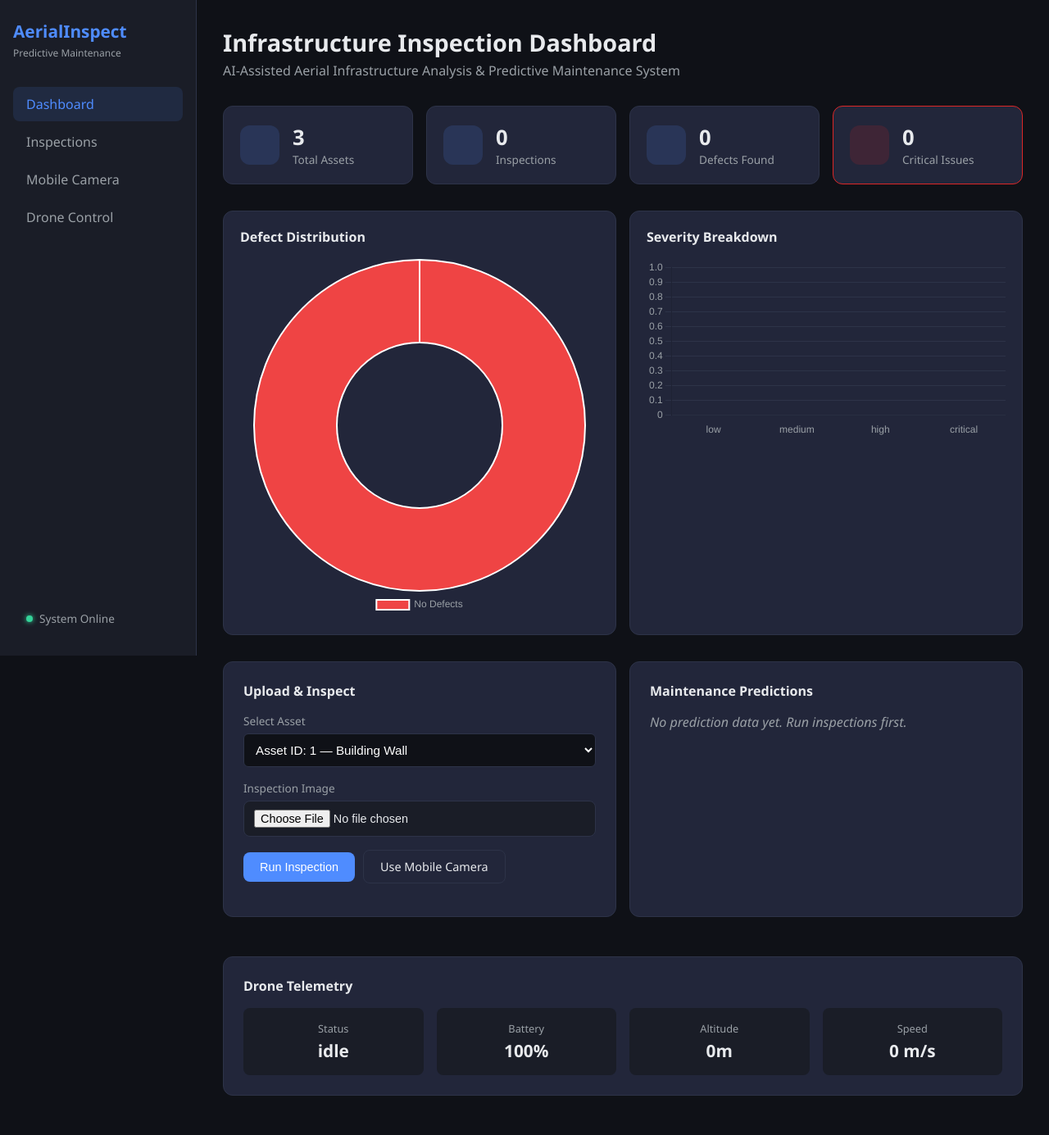
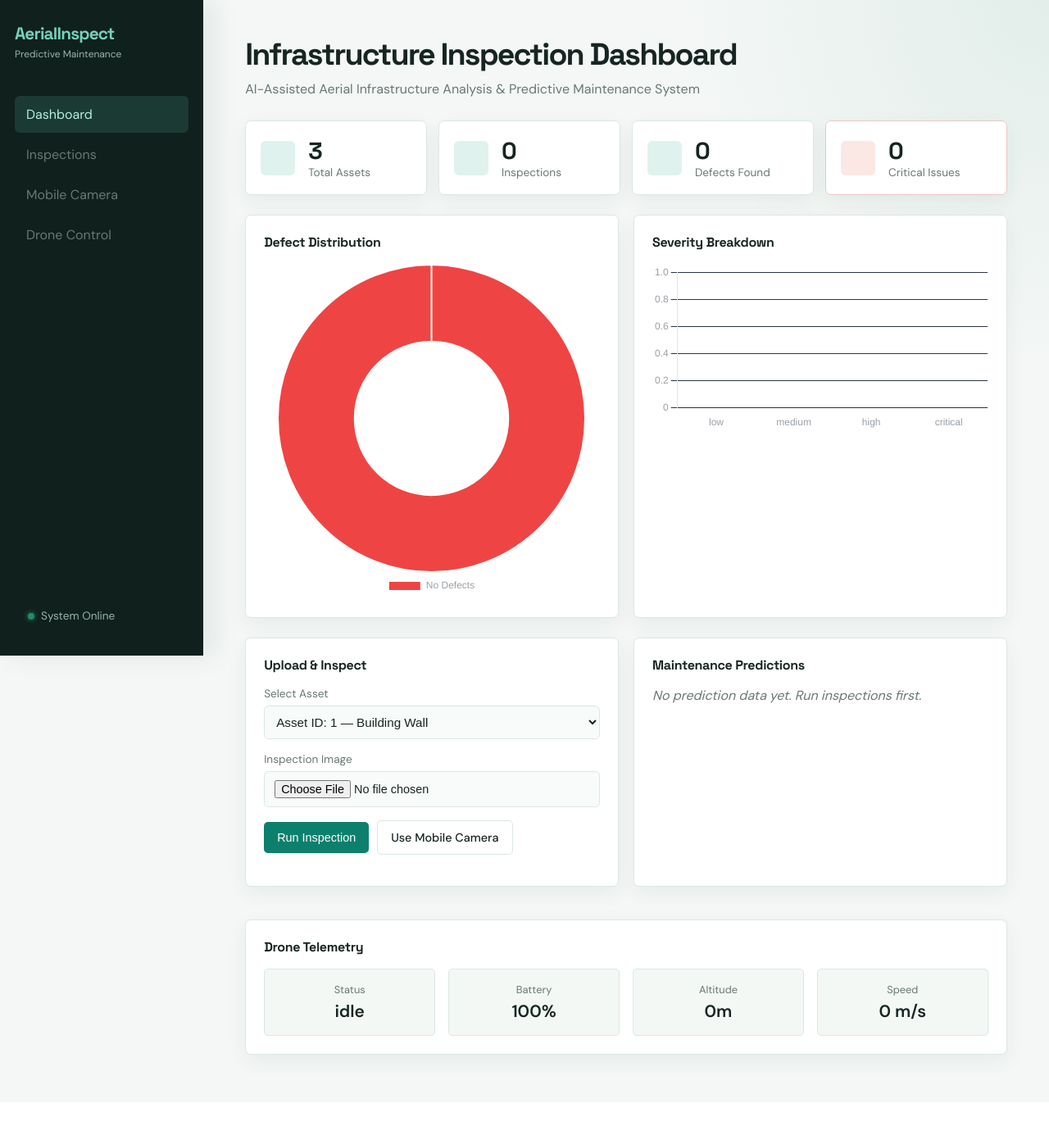
Before and after one commit to Vivek255-cmyk/aerial-infrastructure-inspection, a Flask app: page / in a window 1280 px wide. Shown: the whole page at 82% size. After the commit the page ends 1308 px from the top, so only its background shows below. Run offline with Flask 3, Linux system fonts and the light colour scheme; data comes from the database, SQL or seed files in the repository; data that the repository does not hold is empty.

Commit message:
Refresh dashboard interface

```diff
--- a/frontend/static/css/style.css
+++ b/frontend/static/css/style.css
@@ -334,6 +334,100 @@ body {
     font-size: 0.8rem;
 }
 
+/* Visual polish */
+:root {
+    --bg-primary: #f4f7f5;
+    --bg-secondary: #10201d;
+    --bg-card: #ffffff;
+    --text-primary: #172522;
+    --text-secondary: #687873;
+    --accent: #0d806d;
+    --accent-hover: #096452;
+    --success: #258b63;
+    --warning: #c77a12;
+    --danger: #c94c3d;
+    --critical: #b93432;
+    --border: #dce7e1;
+    --sidebar-width: 248px;
+}
+
+body {
+    font-family: 'DM Sans', sans-serif;
+    background: var(--bg-primary);
+    background-image: radial-gradient(circle at 100% 0%, rgba(13, 128, 109, 0.08), transparent 28rem);
+}
+
+h1, h2, h3, .logo h2 { font-family: 'Space Grotesk', sans-serif; }
+
+.sidebar {
+    background: var(--bg-secondary);
+    border-right: 0;
+    padding: 28px 18px;
+    box-shadow: 12px 0 32px rgba(16, 32, 29, 0.08);
+}
+
+.logo h2 { color: #77d1b9; letter-spacing: -0.04em; }
+.logo .subtitle { color: #9bb4ab; }
+.nav-links { margin-top: 42px; }
+.nav-links a { border-radius: 6px; padding: 12px 14px; }
+.nav-links a:hover, .nav-links a.active { background: #1b3a33; color: #b8f0df; }
+.status-indicator { color: #9bb4ab; }
+
+.content { max-width: 1500px; padding: 42px clamp(20px, 4vw, 56px); }
+.page-header { margin-bottom: 28px; }
+.page-header h1 { font-size: clamp(1.65rem, 3vw, 2.35rem); letter-spacing: -0.05em; }
+.page-header p { max-width: 620px; margin-top: 8px; }
+
+.stats-grid { gap: 14px; margin-bottom: 24px; }
+.stat-card, .chart-card, .panel {
+    border-radius: 7px;
+    border-color: var(--border);
+    box-shadow: 0 8px 24px rgba(25, 55, 46, 0.06);
+}
+.stat-card { padding: 18px; }
+.stat-card:hover { transform: translateY(-2px); box-shadow: 0 12px 28px rgba(25, 55, 46, 0.1); }
+.stat-card.critical { border-color: #edc7c2; }
+.stat-icon { width: 42px; height: 42px; border-radius: 6px; background: #e0f2ed; }
+.stat-card.critical .stat-icon { background: #fbe8e5; }
+.stat-info h3 { color: var(--text-primary); font-size: 1.8rem; }
+
+.charts-row, .panel-row { gap: 18px; margin-bottom: 24px; }
+.chart-card, .panel { padding: 22px; }
+.chart-card h3, .panel h3 { color: var(--text-primary); letter-spacing: -0.02em; }
+
+.form-group input, .form-group select, .table-controls input, .table-controls select {
+    background: #f8fbf9;
+    border-color: var(--border);
+    border-radius: 5px;
+    color: var(--text-primary);
+}
+.form-group select[style] { background: #f8fbf9 !important; color: var(--text-primary) !important; border-color: var(--border) !important; }
+.form-group input:focus, .form-group select:focus, .table-controls input:focus, .table-controls select:focus {
+    outline: 3px solid rgba(13, 128, 109, 0.14);
+    border-color: var(--accent);
+}
+.btn { border-radius: 5px; padding: 11px 16px; }
+.btn-primary { background: var(--accent); }
+.btn-primary:hover { background: var(--accent-hover); }
+.btn-secondary { border-color: var(--border); color: var(--text-primary); background: #fff; }
+
+.telemetry-item { background: #f3f8f5; border-radius: 5px; border: 1px solid var(--border); }
+.data-table th { color: var(--text-secondary); }
+.data-table td { color: var(--text-primary); }
+.data-table tr:hover { background: #f2f8f5; }
+.camera-stage { border-radius: 6px; background: #10201d; }
+.result-card, .prediction-item { background: #f6faf8; border-color: var(--border); border-radius: 5px; }
+.menu-toggle { border-radius: 5px; }
+
+@media (max-width: 640px) {
+    .content { padding: 62px 14px 22px; }
+    .stat-card { padding: 15px; }
+    .panel, .chart-card { padding: 17px; }
+    .table-controls { flex-direction: column; }
+    .table-controls input, .table-controls select { width: 100%; }
+    .data-table { display: block; overflow-x: auto; white-space: nowrap; }
+}
+
 @media (max-width: 1024px) {
     .charts-row, .panel-row, .camera-layout { grid-template-columns: 1fr; }
     .telemetry-grid { grid-template-columns: repeat(2, 1fr); }
--- a/frontend/templates/base.html
+++ b/frontend/templates/base.html
@@ -4,6 +4,9 @@
     <meta charset="UTF-8">
     <meta name="viewport" content="width=device-width, initial-scale=1.0">
     <title>{% block title %}Aerial Inspection System{% endblock %}</title>
+    <link rel="preconnect" href="https://fonts.googleapis.com">
+    <link rel="preconnect" href="https://fonts.gstatic.com" crossorigin>
+    <link href="https://fonts.googleapis.com/css2?family=DM+Sans:wght@400;500;600;700&family=Space+Grotesk:wght@500;600;700&display=swap" rel="stylesheet">
     <link rel="stylesheet" href="{{ url_for('static', filename='css/style.css') }}">
     <script src="https://cdn.jsdelivr.net/npm/chart.js@4.4.0/dist/chart.umd.min.js"></script>
 </head>
```
